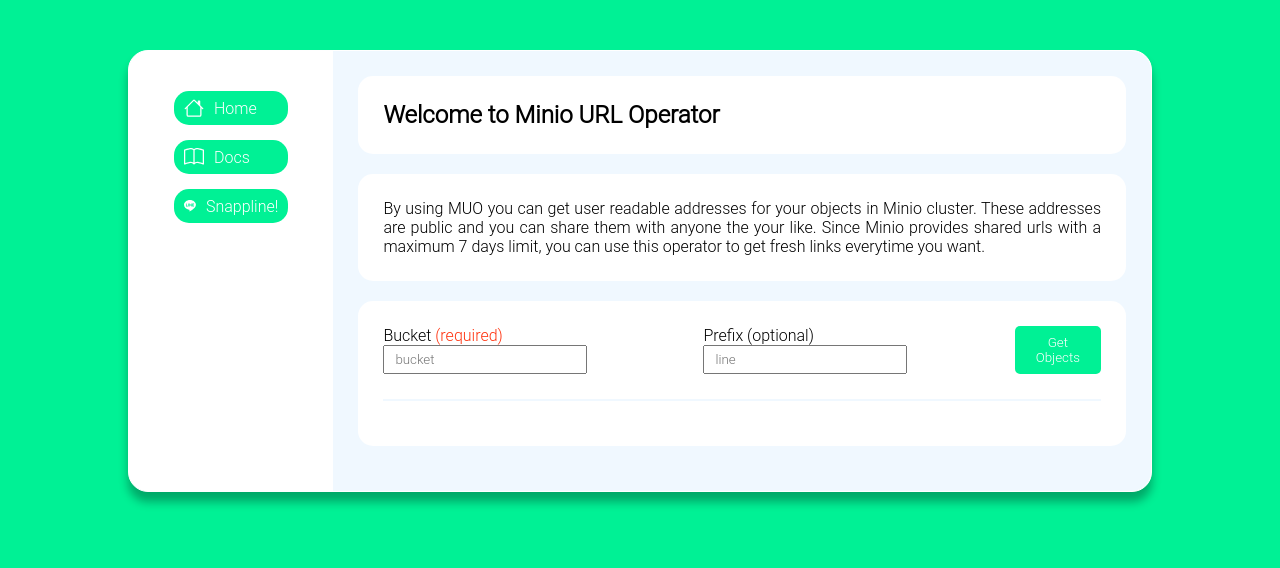
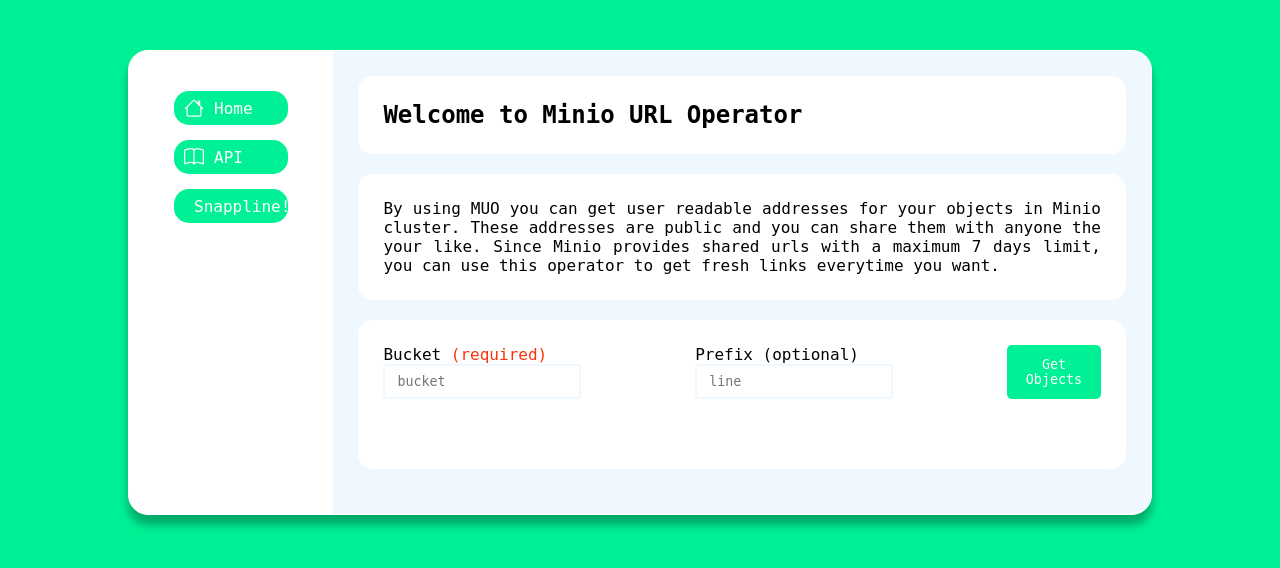
Before and after one commit to amirhnajafiz/minio-url-operator, a Flask app: page / in a window 1280 px wide. Shown: the top 568 px of the page. Run offline with Flask 3, Linux system fonts and the light colour scheme; parts of the project's set-up code (start-up, migrations or seed data) failed here and were passed over.

Commit message:
update: parts

```diff
--- a/web/static/css/main.css
+++ b/web/static/css/main.css
@@ -2,7 +2,7 @@
     box-sizing: border-box;
     margin: 0;
     padding: 0;
-    font-family: "Roboto Light", serif;
+    font-family: "Apple SD Gothic Neo", monospace;
 }
 
 body {
@@ -76,7 +76,6 @@
     display: flex;
     justify-content: space-between;
     padding-bottom: 25px;
-    border-bottom: 2px solid #F0F8FFFF;
 }
 
 .in-row {
@@ -94,16 +93,18 @@
 }
 
 .in-row > table > th {
-    border-bottom: 1px solid #c7c7c7;
+    border-bottom: 1px solid #F0F8FFFF;
 }
 
 .in-row > table > td {
     text-align: center;
-    border-bottom: 1px solid #c7c7c7;
+    border-bottom: 1px solid #F0F8FFFF;
 }
 
 .input {
-    padding: 5px 10px;
+    padding: 8px 12px;
+    border: 2px solid #F0F8FFFF;
+    border-radius: 3px;
 }
 
 .btn {
@@ -133,5 +134,5 @@
 }
 
 .border-right {
-    border-right: 1px solid #c7c7c7;
+    border-right: 1px solid #F0F8FFFF;
 }
--- a/web/template/base.html
+++ b/web/template/base.html
@@ -29,7 +29,7 @@
                         <path d="M1 2.828c.885-.37 2.154-.769 3.388-.893 1.33-.134 2.458.063 3.112.752v9.746c-.935-.53-2.12-.603-3.213-.493-1.18.12-2.37.461-3.287.811V2.828zm7.5-.141c.654-.689 1.782-.886 3.112-.752 1.234.124 2.503.523 3.388.893v9.923c-.918-.35-2.107-.692-3.287-.81-1.094-.111-2.278-.039-3.213.492V2.687zM8 1.783C7.015.936 5.587.81 4.287.94c-1.514.153-3.042.672-3.994 1.105A.5.5 0 0 0 0 2.5v11a.5.5 0 0 0 .707.455c.882-.4 2.303-.881 3.68-1.02 1.409-.142 2.59.087 3.223.877a.5.5 0 0 0 .78 0c.633-.79 1.814-1.019 3.222-.877 1.378.139 2.8.62 3.681 1.02A.5.5 0 0 0 16 13.5v-11a.5.5 0 0 0-.293-.455c-.952-.433-2.48-.952-3.994-1.105C10.413.809 8.985.936 8 1.783z"/>
                     </svg>
                     <span>
-                        Docs
+                        API
                     </span>
                 </a>
                 <a href="/docs/snappline" class="nav-item">
```
